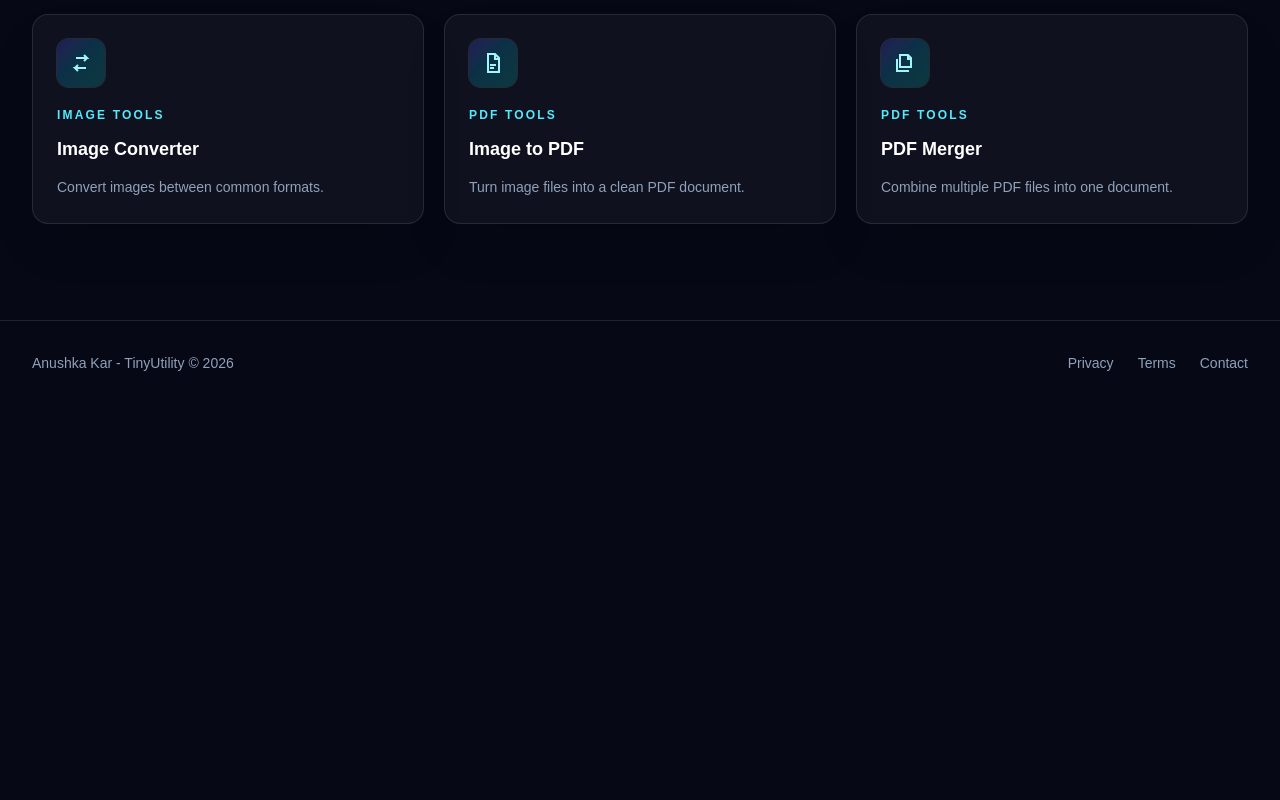
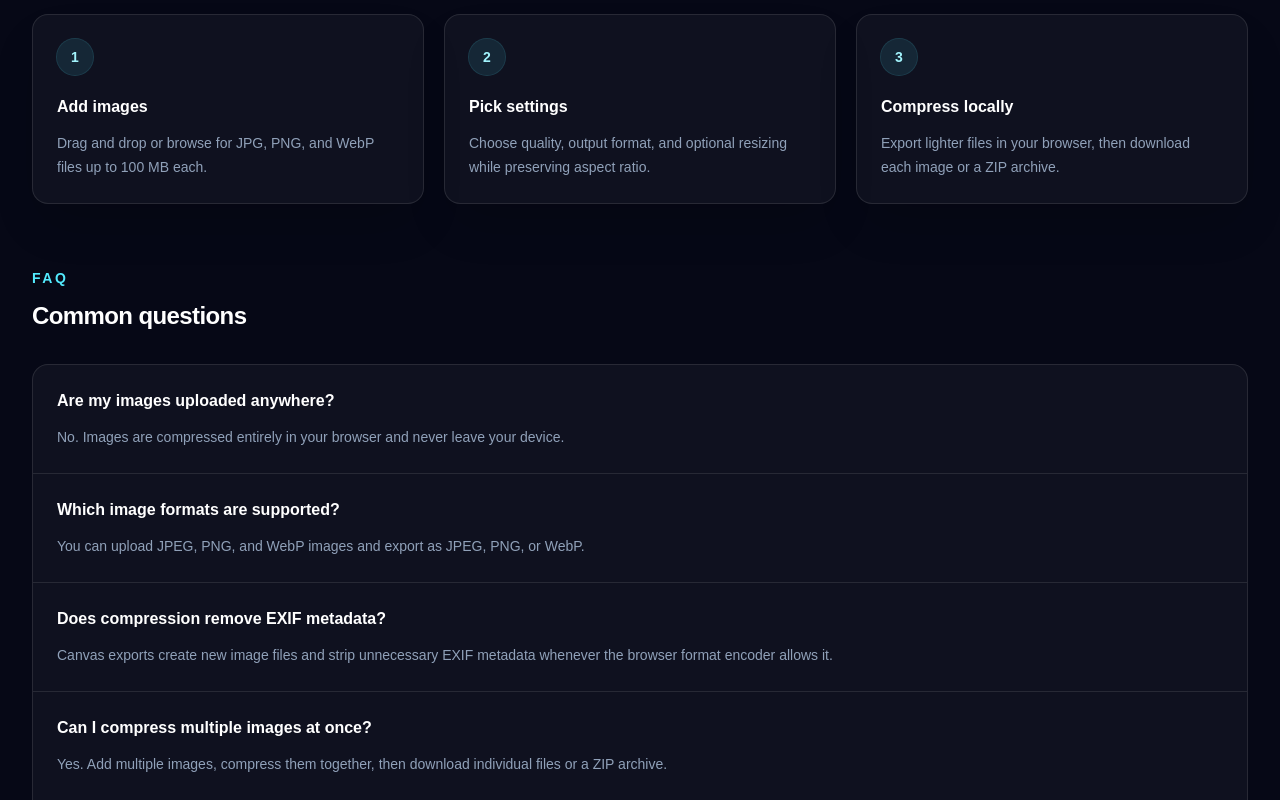
Before and after one commit to tinyutilities/tinyutilities, a Next.js app: page /tools/image-compressor in a window 1280 px wide. Shown: the part 1320-2120 px from the top of the page. Before the commit the page ends 1725 px from the top, so only its background shows below. Built offline with nearby package versions, Linux system fonts and the light colour scheme.

Commit message:
Consolidate Image Compressor routing

```diff
--- a/src/app/tools/[slug]/page.tsx
+++ b/src/app/tools/[slug]/page.tsx
@@ -1,3 +1,4 @@
+import type { Metadata } from "next";
 import { notFound } from "next/navigation";
 import { FAQSection, type FAQItem } from "@/components/tools/faq-section";
 import { HowItWorks, type HowItWorksStep } from "@/components/tools/how-it-works";
@@ -5,9 +6,9 @@
 import { ToolContainer } from "@/components/tools/tool-container";
 import { ToolHeader } from "@/components/tools/tool-header";
 import { ToolLayout } from "@/components/tools/tool-layout";
+import { ImageCompressorTool } from "@/features/tools/image-compressor/image-compressor-tool";
 import { ImageToPdfTool } from "@/features/tools/image-to-pdf/image-to-pdf-tool";
 import { PasswordGeneratorTool } from "@/features/tools/password-generator/password-generator-tool";
-import { ImageCompressorTool } from "@/features/tools/image-compressor/image-compressor-tool";
 import { getRelatedTools, getToolBySlug, tools } from "@/features/tools/tool-data";
 
 type ToolPageProps = {
@@ -76,6 +77,79 @@
   },
 ];
 
+const imageCompressorFaq: FAQItem[] = [
+  {
+    question: "Are my images uploaded anywhere?",
+    answer: "No. Images are compressed entirely in your browser and never leave your device.",
+  },
+  {
+    question: "Which image formats are supported?",
+    answer: "You can upload JPEG, PNG, and WebP images and export as JPEG, PNG, or WebP.",
+  },
+  {
+    question: "Does compression remove EXIF metadata?",
+    answer:
+      "Canvas exports create new image files and strip unnecessary EXIF metadata whenever the browser format encoder allows it.",
+  },
+  {
+    question: "Can I compress multiple images at once?",
+    answer:
+      "Yes. Add multiple images, compress them together, then download individual files or a ZIP archive.",
+  },
+  {
+    question: "Will transparency be preserved?",
+    answer:
+      "PNG and WebP can preserve transparency. JPEG cannot, so TinyUtility warns you before exporting transparent-capable images as JPEG.",
+  },
+];
+
+const imageCompressorSteps: HowItWorksStep[] = [
+  {
+    title: "Add images",
+    description: "Drag and drop or browse for JPG, PNG, and WebP files up to 100 MB each.",
+  },
+  {
+    title: "Pick settings",
+    description: "Choose quality, output format, and optional resizing while preserving aspect ratio.",
+  },
+  {
+    title: "Compress locally",
+    description: "Export lighter files in your browser, then download each image or a ZIP archive.",
+  },
+];
+
+const imageCompressorMetadata: Metadata = {
+  title: "Free Image Compressor | TinyUtility",
+  description:
+    "Compress JPG, PNG, and WebP images online for free. Resize, convert formats, and download optimized images privately in your browser.",
+  keywords: [
+    "image compressor",
+    "compress images",
+    "jpg compressor",
+    "png compressor",
+    "webp compressor",
+    "resize image",
+    "private image compression",
+    "TinyUtility",
+  ],
+  alternates: {
+    canonical: "/tools/image-compressor",
+  },
+  openGraph: {
+    title: "Free Image Compressor | TinyUtility",
+    description:
+      "Compress JPG, PNG, and WebP images online for free with private browser-only processing.",
+    type: "website",
+    url: "/tools/image-compressor",
+  },
+  twitter: {
+    card: "summary",
+    title: "Free Image Compressor | TinyUtility",
+    description:
+      "Compress JPG, PNG, and WebP images online for free with private browser-only processing.",
+  },
+};
+
 export function generateStaticParams() {
   return tools.map((tool) => ({
     slug: tool.slug,
@@ -90,6 +164,10 @@
     return {
       title: "Tool Not Found | TinyUtility",
     };
+  }
+
+  if (slug === "image-compressor") {
+    return imageCompressorMetadata;
   }
 
   return {
@@ -107,7 +185,13 @@
   }
 
   const faqItems =
-    slug === "password-generator" ? passwordGeneratorFaq : slug === "image-to-pdf" ? imageToPdfFaq : [];
+    slug === "password-generator"
+      ? passwordGeneratorFaq
+      : slug === "image-to-pdf"
+        ? imageToPdfFaq
+        : slug === "image-compressor"
+          ? imageCompressorFaq
+          : [];
   const isPasswordGenerator = slug === "password-generator";
   const isImageToPdf = slug === "image-to-pdf";
   const isImageCompressor = slug === "image-compressor";
@@ -115,16 +199,7 @@
   return (
     <ToolLayout>
       <ToolContainer>
-        <ToolHeader
-    statusLabel={
-        isPasswordGenerator ||
-        isImageToPdf ||
-        isImageCompressor
-            ? null
-            : undefined
-    }
-    tool={tool}
-/>
+        <ToolHeader statusLabel={isPasswordGenerator || isImageToPdf || isImageCompressor ? null : undefined} tool={tool} />
         {isPasswordGenerator ? (
           <>
             <PasswordGeneratorTool />
@@ -140,6 +215,7 @@
         {isImageCompressor ? (
           <>
             <ImageCompressorTool />
+            <HowItWorks steps={imageCompressorSteps} />
           </>
         ) : null}
         <FAQSection items={faqItems} />
--- a/src/app/tools/image-compressor/page.tsx
+++ /dev/null
@@ -1,106 +0,0 @@
-import type { Metadata } from "next";
-import { FAQSection, type FAQItem } from "@/components/tools/faq-section";
-import { HowItWorks, type HowItWorksStep } from "@/components/tools/how-it-works";
-import { RelatedTools } from "@/components/tools/related-tools";
-import { ToolContainer } from "@/components/tools/tool-container";
-import { ToolHeader } from "@/components/tools/tool-header";
-import { ToolLayout } from "@/components/tools/tool-layout";
-import { ImageCompressorTool } from "@/features/tools/image-compressor/image-compressor-tool";
-import { getRelatedTools, getToolBySlug } from "@/features/tools/tool-data";
-
-const imageCompressor = getToolBySlug("image-compressor") ?? {
-  title: "Image Compressor",
-  description:
-    "Compress JPG, PNG, and WebP images privately in your browser with resize and format controls.",
-  slug: "image-compressor",
-  category: "Image Tools",
-  icon: "image" as const,
-};
-
-const faqItems: FAQItem[] = [
-  {
-    question: "Are my images uploaded anywhere?",
-    answer:
-      "No. Images are compressed entirely in your browser and never leave your device.",
-  },
-  {
-    question: "Which image formats are supported?",
-    answer: "You can upload JPEG, PNG, and WebP images and export as JPEG, PNG, or WebP.",
-  },
-  {
-    question: "Does compression remove EXIF metadata?",
-    answer:
-      "Canvas exports create new image files and strip unnecessary EXIF metadata whenever the browser format encoder allows it.",
-  },
-  {
-    question: "Can I compress multiple images at once?",
-    answer:
-      "Yes. Add multiple images, compress them together, then download individual files or a ZIP archive.",
-  },
-  {
-    question: "Will transparency be preserved?",
-    answer:
-      "PNG and WebP can preserve transparency. JPEG cannot, so TinyUtility warns you before exporting transparent-capable images as JPEG.",
-  },
-];
-
-const howItWorksSteps: HowItWorksStep[] = [
-  {
-    title: "Add images",
-    description: "Drag and drop or browse for JPG, PNG, and WebP files up to 100 MB each.",
-  },
-  {
-    title: "Pick settings",
-    description: "Choose quality, output format, and optional resizing while preserving aspect ratio.",
-  },
-  {
-    title: "Compress locally",
-    description: "Export lighter files in your browser, then download each image or a ZIP archive.",
-  },
-];
-
-export const metadata: Metadata = {
-  title: "Free Image Compressor | TinyUtility",
-  description:
-    "Compress JPG, PNG, and WebP images online for free. Resize, convert formats, and download optimized images privately in your browser.",
-  keywords: [
-    "image compressor",
-    "compress images",
-    "jpg compressor",
-    "png compressor",
-    "webp compressor",
-    "resize image",
-    "private image compression",
-    "TinyUtility",
-  ],
-  alternates: {
-    canonical: "/tools/image-compressor",
-  },
-  openGraph: {
-    title: "Free Image Compressor | TinyUtility",
-    description:
-      "Compress JPG, PNG, and WebP images online for free with private browser-only processing.",
-    type: "website",
-    url: "/tools/image-compressor",
-  },
-  twitter: {
-    card: "summary",
-    title: "Free Image Compressor | TinyUtility",
-    description:
-      "Compress JPG, PNG, and WebP images online for free with private browser-only processing.",
-  },
-};
-
-export default function ImageCompressorPage() {
-  return (
-    <ToolLayout>
-      <ToolContainer>
-        <ToolHeader statusLabel={null} tool={imageCompressor} />
-        <ImageCompressorTool />
-        <HowItWorks steps={howItWorksSteps} />
-        <FAQSection items={faqItems} />
-        <RelatedTools tools={getRelatedTools("image-compressor")} />
-      </ToolContainer>
-    </ToolLayout>
-  );
-}
```
Lines whose indentation alone changed are shown as unchanged.
